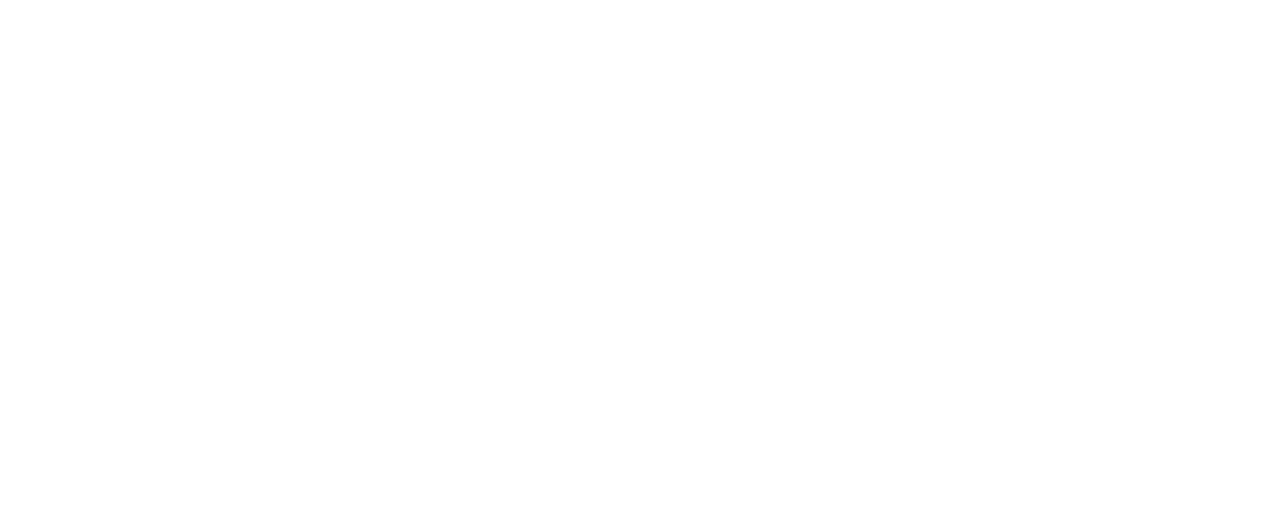
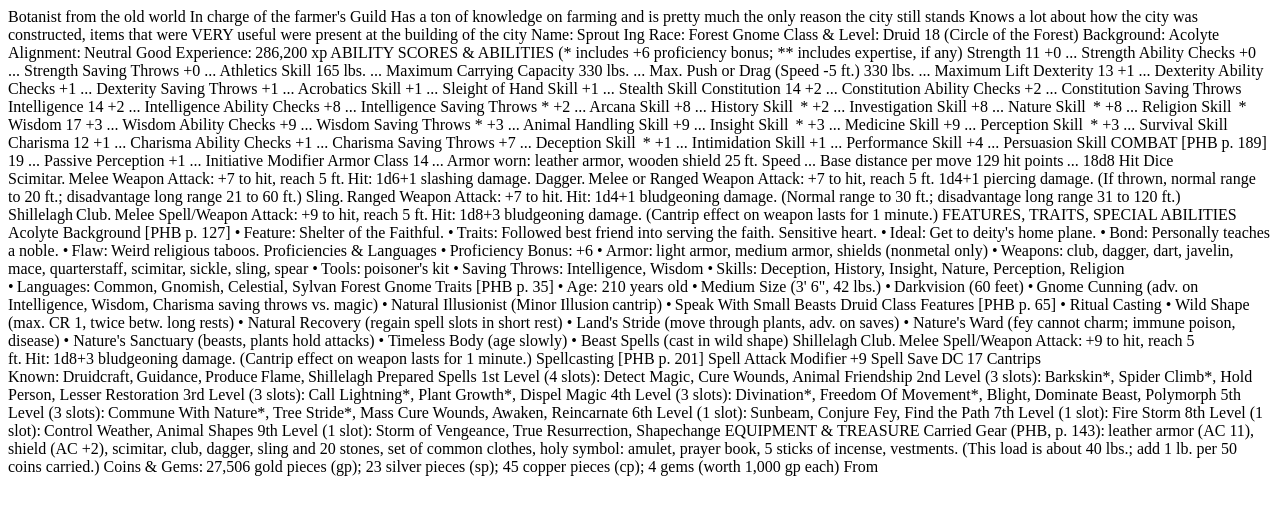
Before and after one commit to NetRaveler/camp, a plain HTML site: page npc/sprout-ing.html in a window 1280 px wide. Drawn offline with Linux system fonts and the light colour scheme; files that its build step writes are made by us from their sources.

Commit message:
add content

```diff
--- a/npc/sprout-ing.html
+++ b/npc/sprout-ing.html
@@ -6,7 +6,27 @@
 </head>
 
 <body>
-
+    Botanist from the old world In charge of the farmer's Guild Has a ton of knowledge on farming and is pretty much the only reason the city still stands Knows a lot about how the city was constructed, items that were VERY useful were present at the building
+    of the city Name: Sprout Ing Race: Forest Gnome Class & Level: Druid 18 (Circle of the Forest) Background: Acolyte Alignment: Neutral Good Experience: 286,200 xp ABILITY SCORES & ABILITIES (* includes +6 proficiency bonus; ** includes expertise, if
+    any) Strength 11 +0 ... Strength Ability Checks +0 ... Strength Saving Throws +0 ... Athletics Skill 165 lbs. ... Maximum Carrying Capacity 330 lbs. ... Max. Push or Drag (Speed -5 ft.) 330 lbs. ... Maximum Lift Dexterity 13 +1 ... Dexterity Ability
+    Checks +1 ... Dexterity Saving Throws +1 ... Acrobatics Skill +1 ... Sleight of Hand Skill +1 ... Stealth Skill Constitution 14 +2 ... Constitution Ability Checks +2 ... Constitution Saving Throws Intelligence 14 +2 ... Intelligence Ability Checks
+    +8 ... Intelligence Saving Throws * +2 ... Arcana Skill +8 ... History Skill  * +2 ... Investigation Skill +8 ... Nature Skill  * +8 ... Religion Skill  * Wisdom 17 +3 ... Wisdom Ability Checks +9 ... Wisdom Saving Throws * +3 ... Animal Handling
+    Skill +9 ... Insight Skill  * +3 ... Medicine Skill +9 ... Perception Skill  * +3 ... Survival Skill Charisma 12 +1 ... Charisma Ability Checks +1 ... Charisma Saving Throws +7 ... Deception Skill  * +1 ... Intimidation Skill +1 ... Performance Skill
+    +4 ... Persuasion Skill COMBAT [PHB p. 189] 19 ... Passive Perception +1 ... Initiative Modifier Armor Class 14 ... Armor worn: leather armor, wooden shield 25 ft. Speed ... Base distance per move 129 hit points ... 18d8 Hit Dice Scimitar. Melee Weapon
+    Attack: +7 to hit, reach 5 ft. Hit: 1d6+1 slashing damage. Dagger. Melee or Ranged Weapon Attack: +7 to hit, reach 5 ft. 1d4+1 piercing damage. (If thrown, normal range to 20 ft.; disadvantage long range 21 to 60 ft.) Sling. Ranged Weapon Attack: +7
+    to hit. Hit: 1d4+1 bludgeoning damage. (Normal range to 30 ft.; disadvantage long range 31 to 120 ft.) Shillelagh Club. Melee Spell/Weapon Attack: +9 to hit, reach 5 ft. Hit: 1d8+3 bludgeoning damage. (Cantrip effect on weapon lasts for 1 minute.)
+    FEATURES, TRAITS, SPECIAL ABILITIES Acolyte Background [PHB p. 127] • Feature: Shelter of the Faithful. • Traits: Followed best friend into serving the faith. Sensitive heart. • Ideal: Get to deity's home plane. • Bond: Personally teaches a noble.
+    • Flaw: Weird religious taboos. Proficiencies & Languages • Proficiency Bonus: +6 • Armor: light armor, medium armor, shields (nonmetal only) • Weapons: club, dagger, dart, javelin, mace, quarterstaff, scimitar, sickle, sling, spear • Tools: poisoner's
+    kit • Saving Throws: Intelligence, Wisdom • Skills: Deception, History, Insight, Nature, Perception, Religion • Languages: Common, Gnomish, Celestial, Sylvan Forest Gnome Traits [PHB p. 35] • Age: 210 years old • Medium Size (3' 6", 42 lbs.) • Darkvision
+    (60 feet) • Gnome Cunning (adv. on Intelligence, Wisdom, Charisma saving throws vs. magic) • Natural Illusionist (Minor Illusion cantrip) • Speak With Small Beasts Druid Class Features [PHB p. 65] • Ritual Casting • Wild Shape (max. CR 1, twice betw.
+    long rests) • Natural Recovery (regain spell slots in short rest) • Land's Stride (move through plants, adv. on saves) • Nature's Ward (fey cannot charm; immune poison, disease) • Nature's Sanctuary (beasts, plants hold attacks) • Timeless Body (age
+    slowly) • Beast Spells (cast in wild shape) Shillelagh Club. Melee Spell/Weapon Attack: +9 to hit, reach 5 ft. Hit: 1d8+3 bludgeoning damage. (Cantrip effect on weapon lasts for 1 minute.) Spellcasting [PHB p. 201] Spell Attack Modifier +9 Spell Save DC 17
+    Cantrips Known: Druidcraft, Guidance, Produce Flame, Shillelagh Prepared Spells 1st Level (4 slots): Detect Magic, Cure Wounds, Animal Friendship 2nd Level (3 slots): Barkskin*, Spider Climb*, Hold Person, Lesser Restoration 3rd Level (3 slots): Call
+    Lightning*, Plant Growth*, Dispel Magic 4th Level (3 slots): Divination*, Freedom Of Movement*, Blight, Dominate Beast, Polymorph 5th Level (3 slots): Commune With Nature*, Tree Stride*, Mass Cure Wounds, Awaken, Reincarnate 6th Level (1 slot): Sunbeam,
+    Conjure Fey, Find the Path 7th Level (1 slot): Fire Storm 8th Level (1 slot): Control Weather, Animal Shapes 9th Level (1 slot): Storm of Vengeance, True Resurrection, Shapechange EQUIPMENT & TREASURE Carried Gear (PHB, p. 143): leather armor (AC
+    11), shield (AC +2), scimitar, club, dagger, sling and 20 stones, set of common clothes, holy symbol: amulet, prayer book, 5 sticks of incense, vestments. (This load is about 40 lbs.; add 1 lb. per 50 coins carried.) Coins & Gems: 27,506 gold pieces
+    (gp); 23 silver pieces (sp); 45 copper pieces (cp); 4 gems (worth 1,000 gp each) From
+    <https://fastcharacter.com/results.php>
 </body>
 
 </html>
```
Also changed, not shown: index.html (+1 -1 lines).
